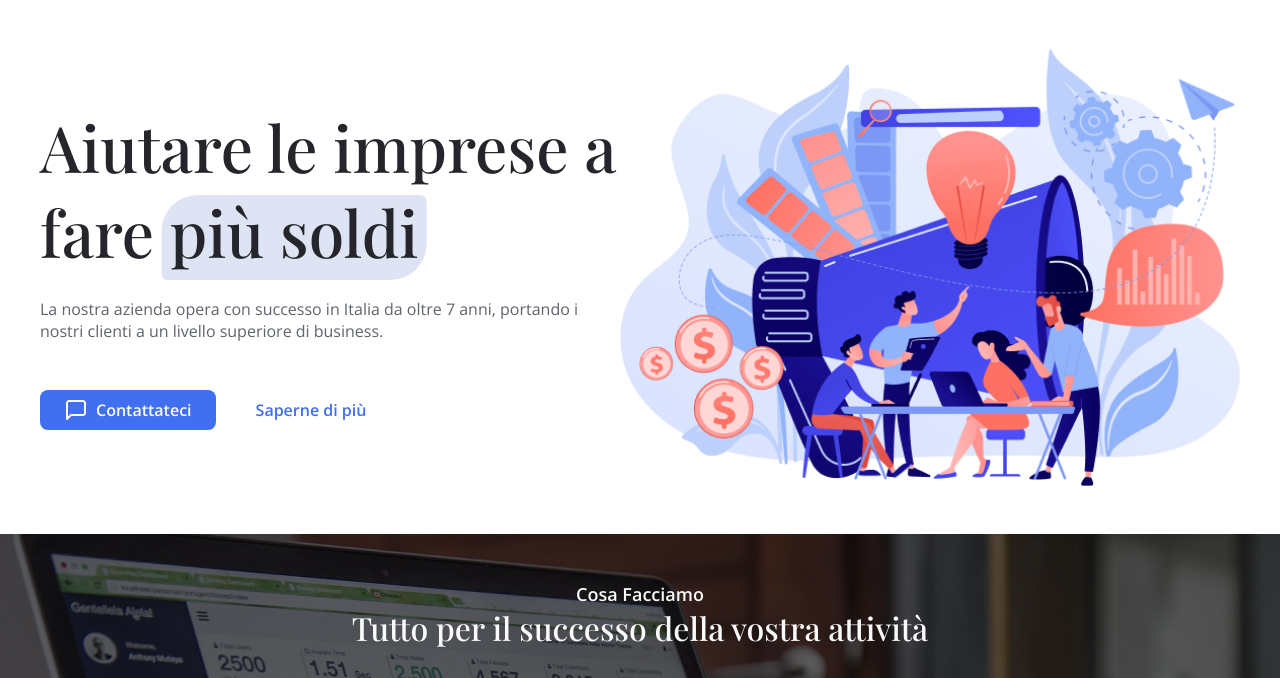
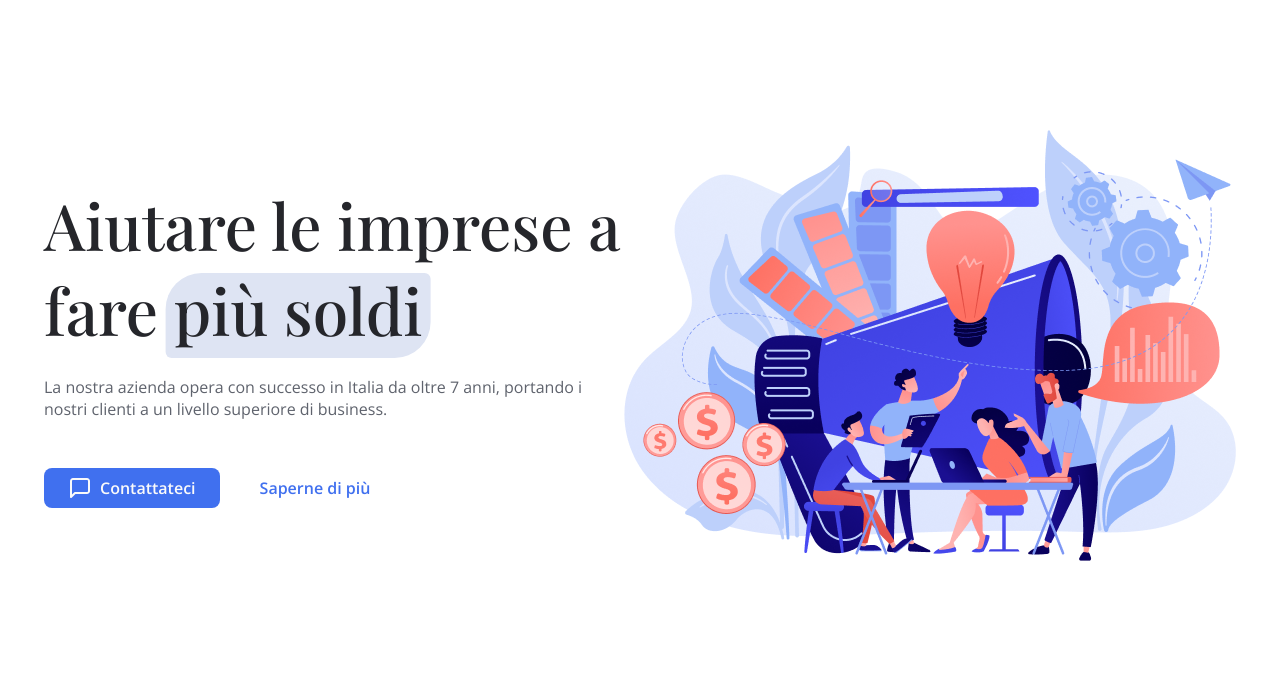
Before and after one commit to ptrv-dev/www-creativi, a website: page src/index.html in a window 1280 px wide. Shown: the part 75-753 px from the top of the page. Drawn offline with nearby package versions, Linux system fonts and the light colour scheme; files that its build step writes are made by us from their sources; a web font is replaced by a local one.

Commit message:
hero section full screen

```diff
--- a/src/scss/pages/_hero.scss
+++ b/src/scss/pages/_hero.scss
@@ -1,11 +1,11 @@
 .hero {
-  @media screen and (min-width: 767.98) {
-    padding-bottom: 8rem;
-  }
+  min-height: 100vh;
+  display: flex;
+  align-items: center;
+  padding-top: 88px;
   // .hero__container
 
   &__container {
-    margin-top: calc(140px - 4rem);
     display: flex;
     align-items: center;
     justify-content: space-between;
```
Also changed, not shown: gulpfile.js (+9 -5 lines).
